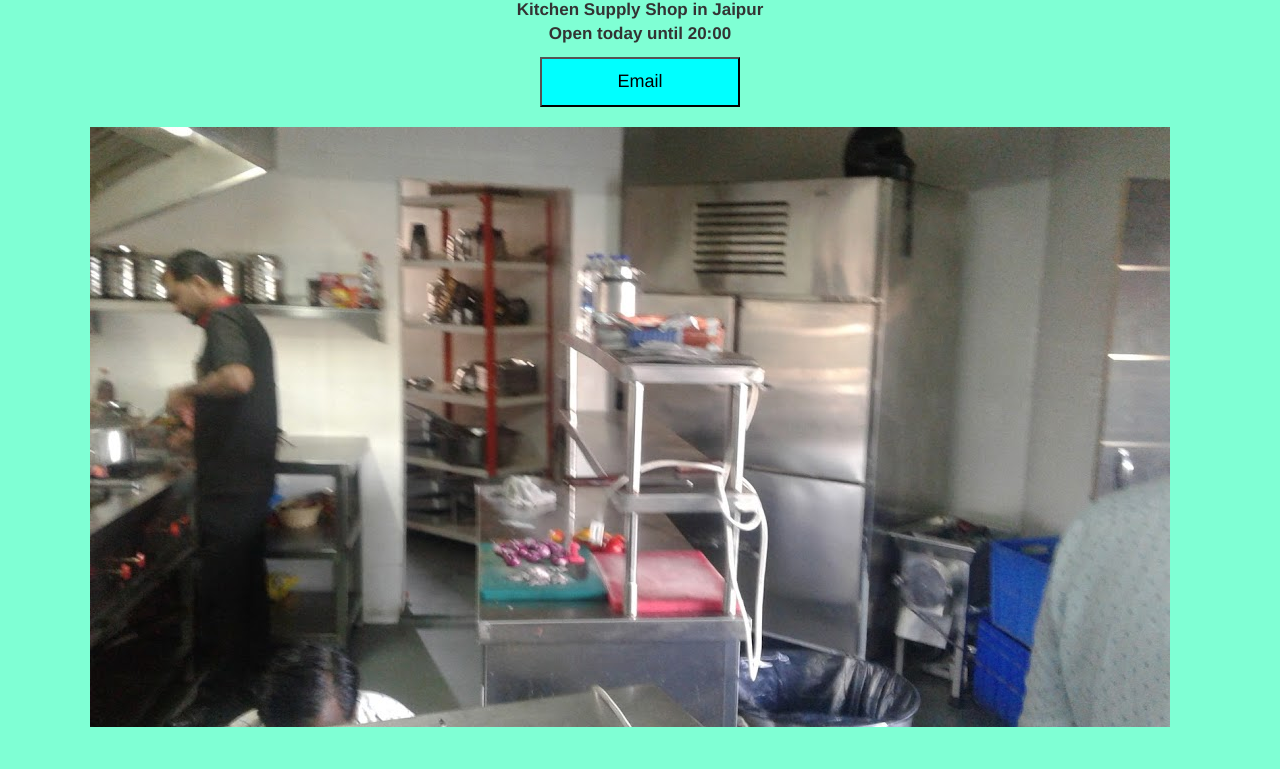
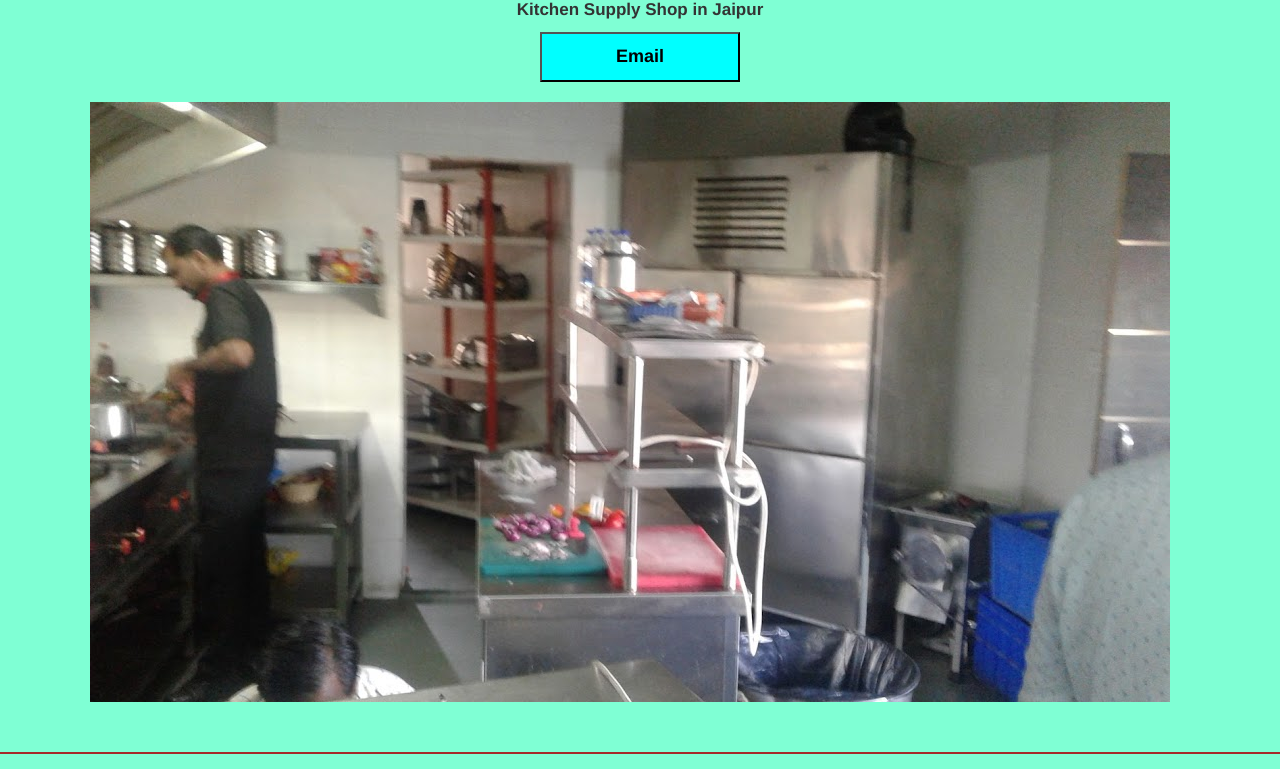
Before and after one commit to AbhijeetPrajapati/KK-Engineering-and-Refrigeration, a plain HTML site: page Index.html in a window 1280 px wide. Shown: the part 262-1031 px from the top of the page. Drawn offline with nearby package versions, Linux system fonts and the light colour scheme; a script that the page names is missing.

Commit message:
Abhijeet Prajapati

```diff
--- a/Index.html
+++ b/Index.html
@@ -40,8 +40,7 @@
             <div style="text-align: center; margin-top: 70px;">
                 <div>
                     <h1 style="font-size: 50px;">K.K ENGINEERING &<br> REFRIGERATORS</h1>
-                    <p style=" font-size: 17px;"><b>Kitchen Supply Shop in Jaipur<br>
-                        Open today until 20:00</b></p>
+                    <p style=" font-size: 17px;"><b>Kitchen Supply Shop in Jaipur</p>
                     <a target="_self" href="./Contact.html"><button style="background-color: aqua; height: 50px; width: 200px; color: black; font-size: large;">Email</button></a>
                 </div>
                 <div>
```
